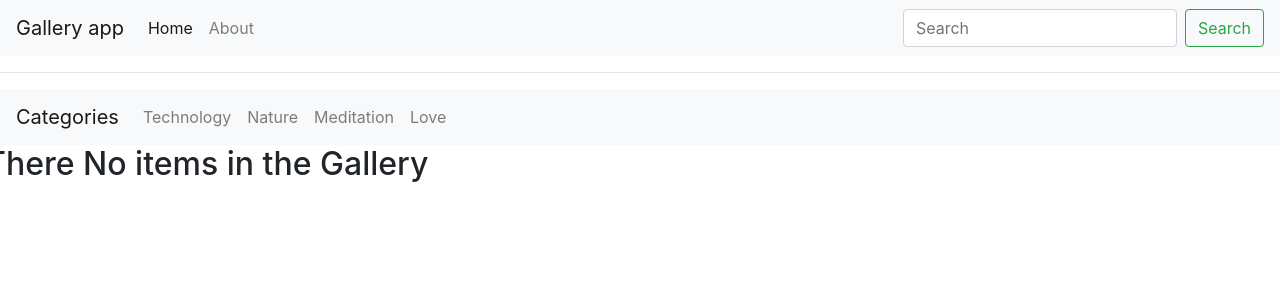
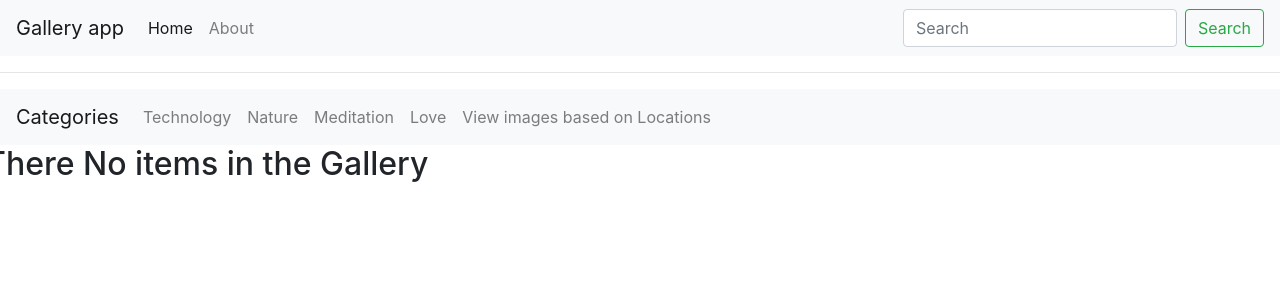
Before and after one commit to Rubyroy12/gallery-app, a Django app: page /gallery/ in a window 1280 px wide. Shown: the top 300 px of the page. Run offline with Django 3.2, Linux system fonts and the light colour scheme; data that the repository does not hold is empty; some libraries are stand-ins or nearby versions.

Commit message:
add location html file

```diff
--- a/gallery/images/templates/category_navbar.html
+++ b/gallery/images/templates/category_navbar.html
@@ -17,6 +17,9 @@
         <li class="nav-item">
           <a class="nav-link" href="#">Love</a>
         </li>
+        <li class="nav-item navbar-right">
+          <a class="nav-link" href="{% url 'location'%}">View images based on Locations</a>
+        </li>
       </ul>
     </div>
   </nav>
--- a/gallery/images/urls.py
+++ b/gallery/images/urls.py
@@ -11,6 +11,7 @@ urlpatterns =[
     url('^category/technology/$',views.technology, name='technology'),
     url('^category/nature/$',views.nature, name='nature'),
     url('^category/meditation/$',views.meditation, name='meditation'),
+    url('^category/locations/$',views.image_location, name='location'),
 
 
 
--- a/gallery/images/views.py
+++ b/gallery/images/views.py
@@ -37,3 +37,21 @@ def meditation(request):
     med_images = Images.objects.filter(category=meditation_category)
 
     return render(request,'category/meditation.html',{"meditation_images": med_images})
+
+
+def image_location(request):
+    nairobi = Location.objects.get(pk=1)
+    karatina  = Location.objects.get(pk=2)
+    nyeri = Location.objects.get(pk=3)
+    nakuru = Location.objects.get(pk=4)
+    mombasa = Location.objects.get(pk=5)
+    marsabit = Location.objects.get(pk=6)
+
+    nairobi_images = Images.objects.filter(location=nairobi)
+    karatina_images = Images.objects.filter(location=karatina)
+    nyeri_images = Images.objects.filter(location=nyeri)
+    nakuru_images = Images.objects.filter(location=nakuru)
+    mombasa_images = Images.objects.filter(location=mombasa)
+    marsabit_images = Images.objects.filter(location=marsabit)
+
+    return render(request, 'location.html', {"nairobi":nairobi_images, "marsabit":marsabit_images, "karatina": karatina_images,"nyeri":nyeri_images,"nakuru":nakuru_images,"mombasa":mombasa_images })
```
Also changed, not shown: gallery/images/templates/locations.html (added, +8 -0 lines).
